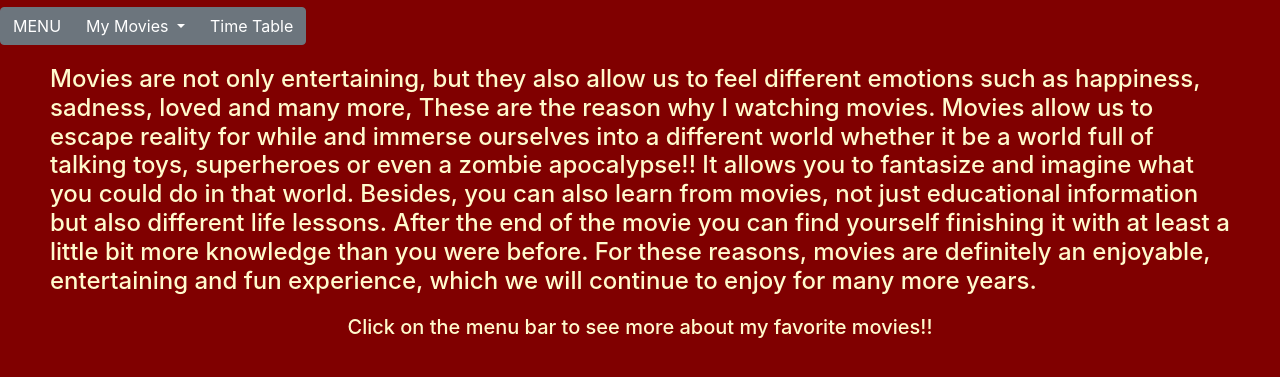
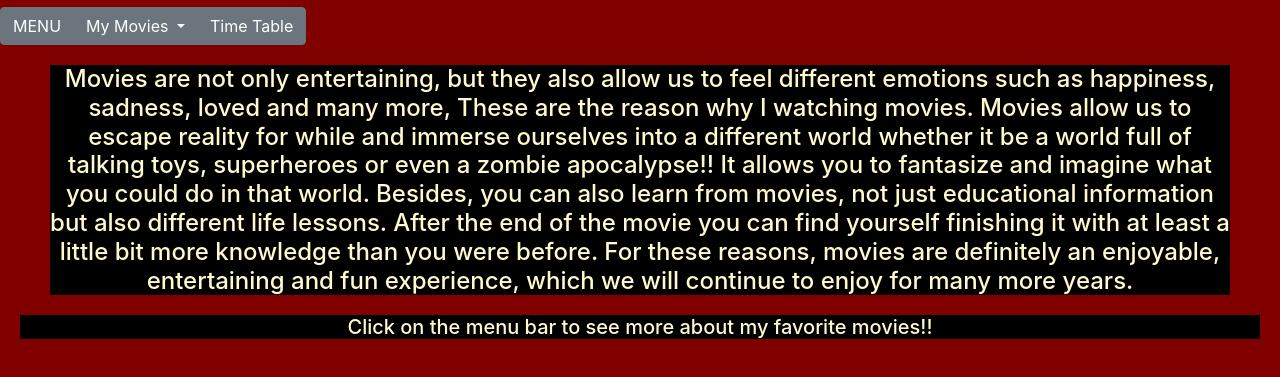
Before and after one commit to praewwichayada/preawwichayada.github.io, a plain HTML site: page index.html in a window 1280 px wide. Shown: the part 61-438 px from the top of the page. Drawn offline with nearby package versions, Linux system fonts and the light colour scheme.

Commit message:
styled first page

```diff
--- a/css/style1.css
+++ b/css/style1.css
@@ -5,10 +5,13 @@
     margin: 10px 20px 10px 20px;
 }
 .preface{
+    background: black;
     color: #FFFACD;
+    text-align: center;
     margin: 20px 50px 20px 50px;
 }
 .last-text{
+    background: black;
     color: #FFFACD;
     text-align: center;
     margin: 20px 20px 20px 20px;
```
Also changed, not shown: index.html (line endings or trailing spaces).
